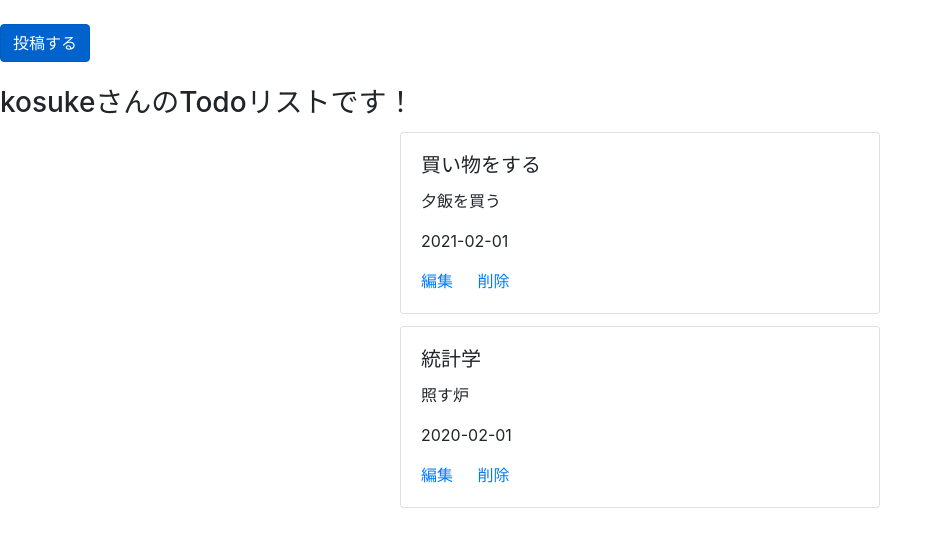
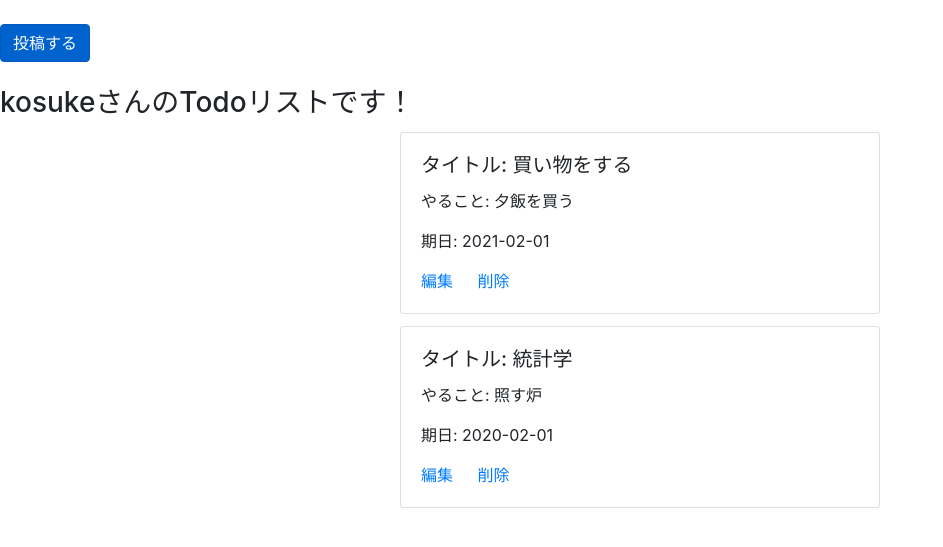
Before and after one commit to kosuke-taniguchi/flask_todo_app, a Flask app: page /todohome in a window 1280 px wide. Shown: the part 84-631 px from the top of the page, without its empty margins (0-943 px from the left). Run offline with Flask 2, Linux system fonts and the light colour scheme; a user stored in the database is signed in; data comes from the database, SQL or seed files in the repository; both versions use the stored data as it was after the commit; some libraries are stand-ins or nearby versions.

Commit message:
first commit

```diff
--- a/flaskr/models.py
+++ b/flaskr/models.py
@@ -42,7 +42,6 @@ class Post(db.Model):
     __tabelname__ = 'posts'
 
     id = db.Column(db.Integer, primary_key=True)
-    # date = db.Column(db.Text())
     title = db.Column(db.String(40))
     content = db.Column(db.Text)
     due_date = db.Column(db.Integer)
--- a/flaskr/templates/todohome.html
+++ b/flaskr/templates/todohome.html
@@ -10,9 +10,9 @@
 {% for post in posts %}
   <div class="card" style="width: 30rem; margin:12px auto;">
     <div class="card-body">
-      <h5 class="card-title">{{ post.title }}</h5>
-      <p class="card-text">{{ post.content }}</p>
-      <p class="card-text">{{ post.due_date }}</p>
+      <h5 class="card-title">タイトル: {{ post.title }}</h5>
+      <p class="card-text">やること: {{ post.content }}</p>
+      <p class="card-text">期日: {{ post.due_date }}</p>
       <a href="{{ url_for('app.update', post_id=post.id) }}" class="card-link">編集</a>
       <a href="{{ url_for('app.delete', post_id=post.id) }}" class="card-link">削除</a>
       <!-- <a href="#" class="card-link">Another link</a> -->
```
Also changed, not shown: data.sqlite.
